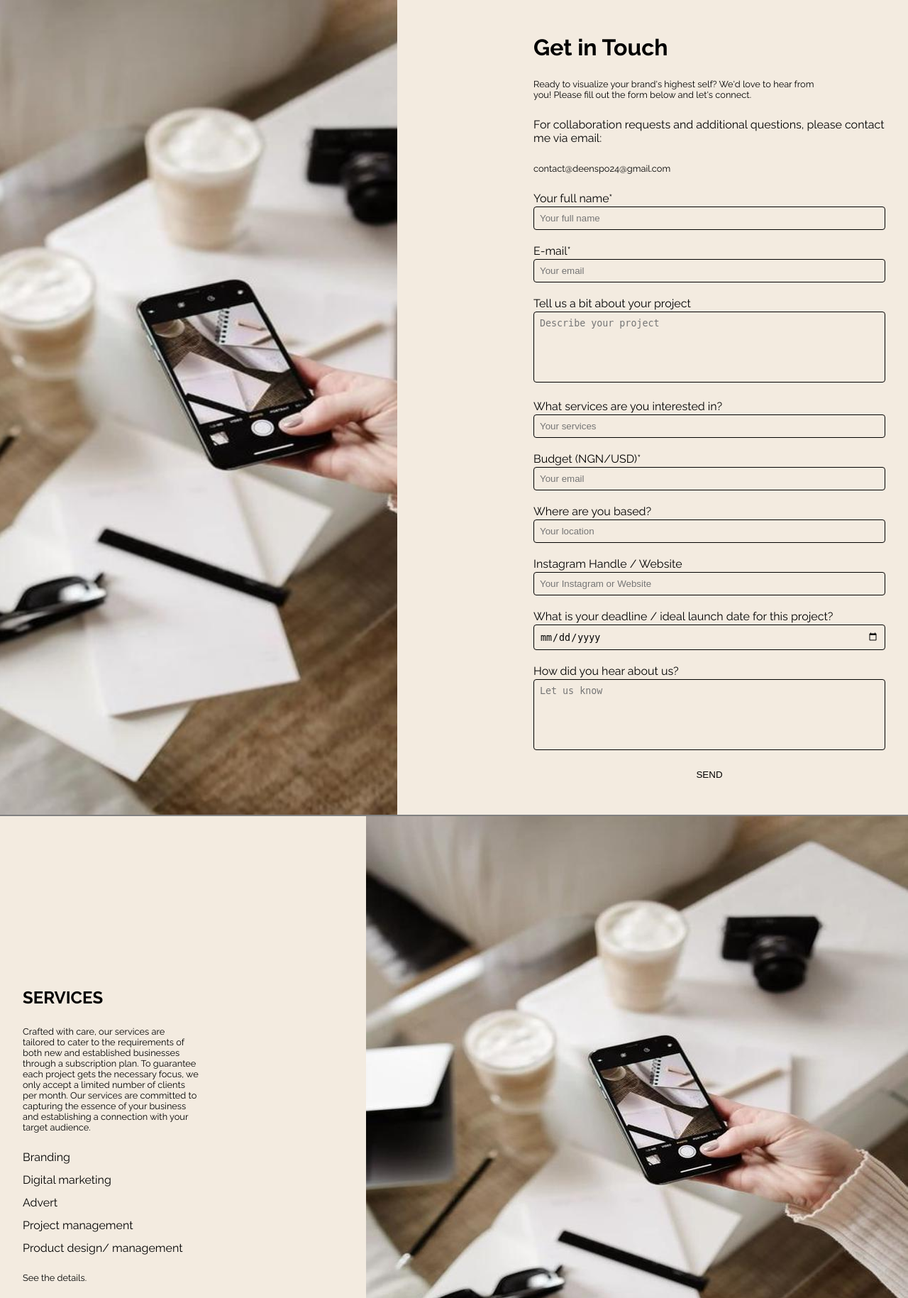
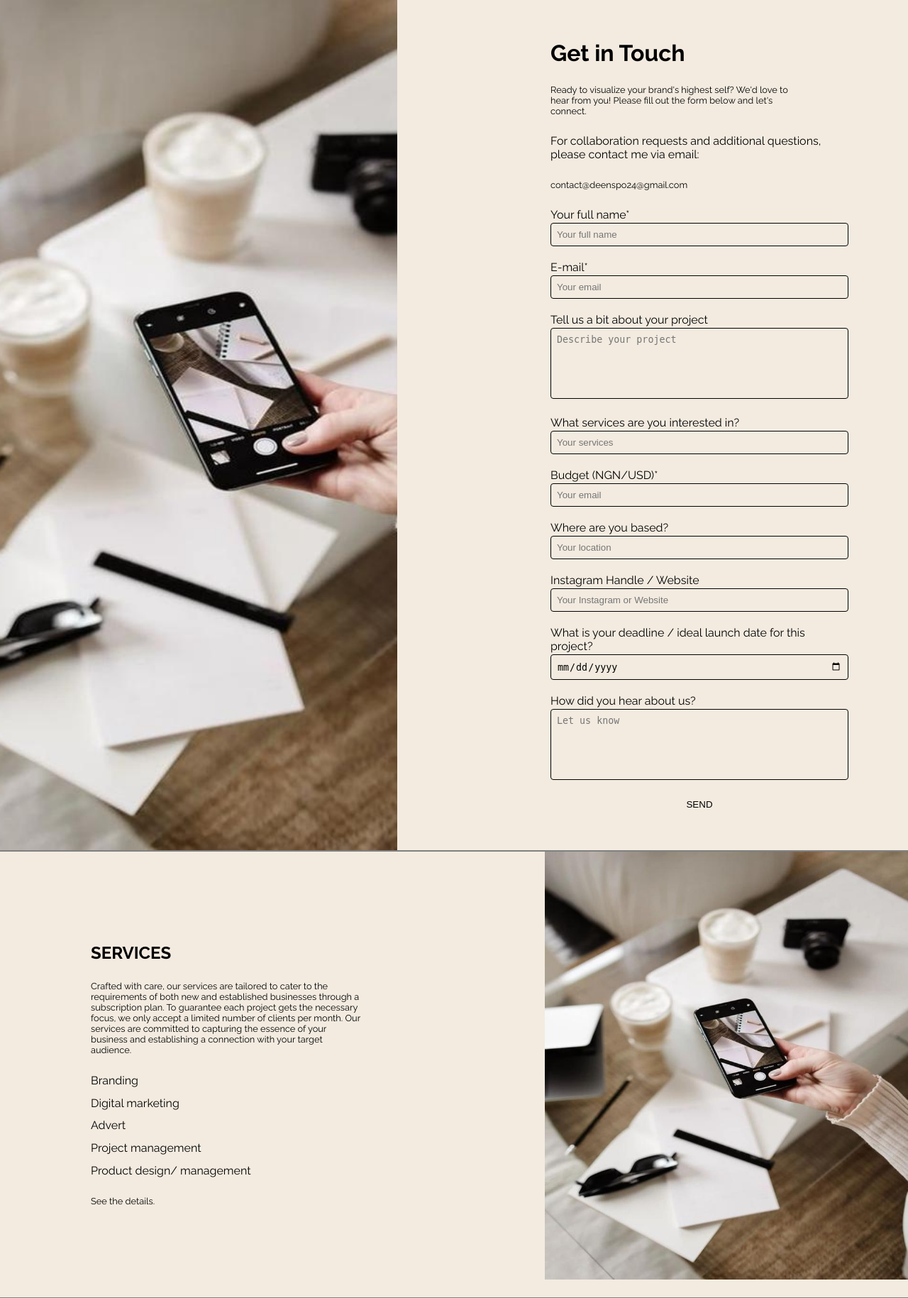
Before and after one commit to sirunique/Agencyportfolio, a PHP site: page /contact in a window 1280 px wide. Shown: the part 114-1943 px from the top of the page at 71% size. Run offline with PHP 8.4, Linux system fonts and the light colour scheme; some libraries are stand-ins or nearby versions.

Commit message:
form page aligned

```diff
--- a/pages/contact/contact_css.php
+++ b/pages/contact/contact_css.php
@@ -4,12 +4,11 @@
         grid-template-columns: 1fr;
     }
 
-    .contact:not(:nth-of-type(2)) {
+    .contact--2 {
         display: none;
     }
 
     .grid-img {
-        flex: 1;
         width: 100%;
         height: 100%;
         object-fit: cover;
@@ -85,11 +84,18 @@
             display: flex;
             flex-direction: column;
             gap: 2vw;
-            padding: 3rem 2rem;
+            /* padding: 3rem 2rem; */
         }
 
-        .contact:not(:nth-of-type(2)) {
+        .contact--2 {
             display: flex;
+            flex-direction: row;
+        }
+
+        .img2 {
+            width: 40%;
+            height: 60%;
+            /* object-fit: cover; */
         }
 
         .contact--3 {
--- a/pages/contact/index.php
+++ b/pages/contact/index.php
@@ -50,7 +50,7 @@
     </div>
 </div>
 
-<section class="section contact row contact--2">
+<section class="section row contact--2">
     <div class="element-align">
         <h1>SERVICES</h1>
         <p>Crafted with care, our services are tailored to cater to the requirements of both new and established businesses through a subscription plan. To guarantee each project gets the necessary focus, we only accept a limited number of clients per month. Our services are committed to capturing the essence of your business and establishing a connection with your target audience.</p>
@@ -66,7 +66,7 @@
         <a class="inquire" href="#">See the details.</a>
     </div>
 
-    <img class='grid-img lazy-img' src="images/image2-lazy-loading.jpg" data-src="images/IMG-20240906-WA0012.jpg" alt="image">
+    <img class='img2 lazy-img' src="images/image2-lazy-loading.jpg" data-src="images/IMG-20240906-WA0012.jpg" alt="image">
 </section>
 
 <section class="section contact row contact--3">
```
